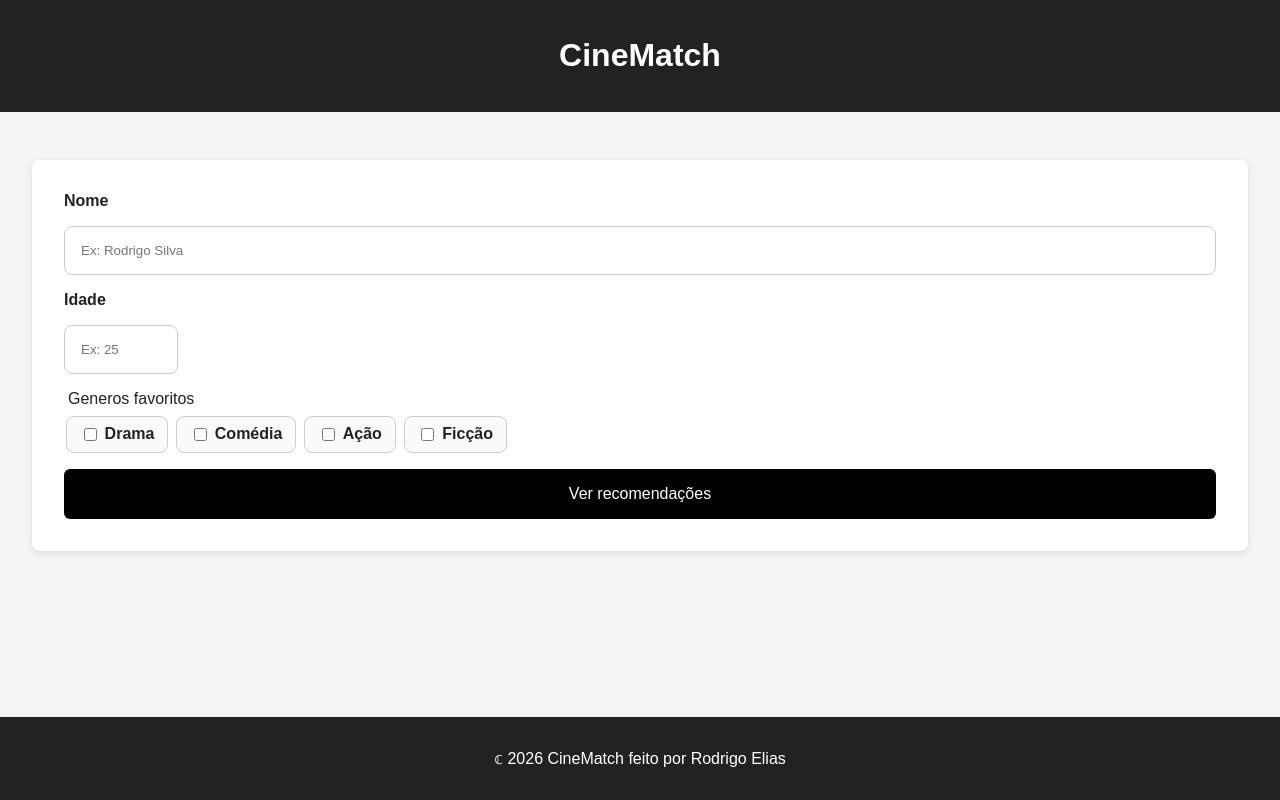
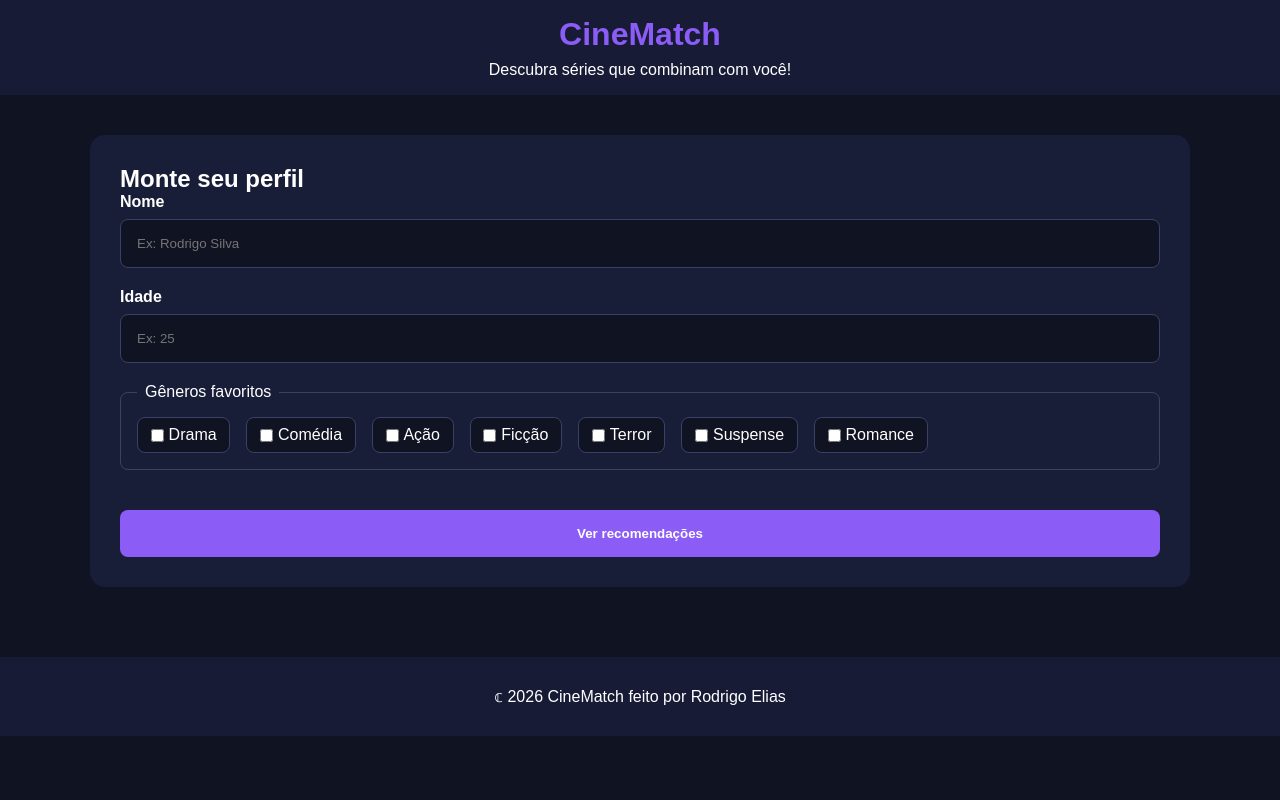
Before and after one commit to RodrigoProgramadorDev/CineMatch-Web, a website: page index.html in a window 1280 px wide. Drawn offline with Linux system fonts and the light colour scheme.

Commit message:
feat: adiciona scripts npm, modelo de dados e ajustes de estilo

```diff
--- a/css/style.css
+++ b/css/style.css
@@ -1,112 +1,116 @@
-html, body {
-    height: 100%;
+* {
+    box-sizing: border-box;
     margin: 0;
+    padding: 0;
 }
 
+
 body {
-    font-family: Arial, sans-serif;
-    margin: 0;
-    background: #f4f4f4;
-    color: #222;
-    display: flex;
-    flex-direction: column;
+    font-family: Arial, Helvetica, sans-serif;
+    background-color: #101322;
+    color: #ffffff;
+    min-height: 100vh;
 }
 
-header, footer {
+header {
     text-align: center;
     padding: 1rem;
-    background: #222;
-    color: #fff;
+    background-color: #171b35;
+}
+
+header h1 {
+    color: #8b5cf6;
+    margin-bottom: 0.5rem;
 }
 
 main {
-    flex: 1;
+    width: 90%;
+    max-width: 1100px;
+    margin: 0 auto;
+    padding: 40px 0;
 }
 
-form {
+.section {
+    background-color: #191e38;
+    padding: 30px;
+    border-radius: 15px;
+    margin-bottom: 30px;
+}
+
+#form-profile {
     display: flex;
     flex-direction: column;
-    gap: 1rem;
-    max-width: 90%;
-    margin: 3rem auto;
-    padding: 2rem;
-    background: #fff;
-    border-radius: 8px;
-    box-shadow: 0 2px 6px rgba(0,0,0,0.1);
+    gap: 20px;
 }
 
-.form-perfil label {
+.field {
+    display: flex;
+    flex-direction: column;
+    gap: 0.5rem;
+}
+
+label {
     font-weight: bold;
-    padding: 0;
+}
+
+input[type="text"],
+input[type="number"] {
+    padding: 1rem;
+    border: 1px solid #3b4166;
+    border-radius: 0.5rem;
+    background-color: #101322;
+    color: white;
+}
+
+fieldset {
+    border: 1px solid #3b4166;
+    border-radius: 0.5rem;
+    padding: 1rem;
+    display: flex;
+    flex-wrap: wrap;
+    gap: 1rem;
+}
+
+legend {
+    padding: 0 0.5rem;
 
 }
 
-.form-perfil fieldset legend {
-    margin: 0.5rem 0;
-}
-
-.form-perfil fieldset label {
+fieldset label {
+    font-weight: normal;
     display: flex;
     align-items: center;
     gap: 0.3rem;
     padding: 0.5rem 0.8rem;
-    border: 1px solid #ccc;
+    border: 1px solid #3b4166;
     border-radius: 0.5rem;
-    background: #fafafa;
     cursor: pointer;
+    background-color: #101322;
 }
 
-.form-perfil input[type="text"],
-.form-perfil input[type="number"] {
+button {
+    border: none;
+    border-radius: 8px;
     padding: 1rem;
-    border: 1px solid #ccc;
-    border-radius: 0.5rem;
+
+    background-color: #8b5cf6;
+    color: white;
+
+    font-weight: bold;
+    cursor: pointer;
+
+    transition: 0.2s;
 }
 
-.form-perfil input[type="number"] {
-    max-width: 5rem;
+button:hover {
+    background-color: #7c3aed;
 }
 
-.form-perfil fieldset {
-    border: none;
-    padding: 0;
-    display: flex;
-    flex-wrap: wrap;
-    gap: 0.5rem;
+.baseboard {
+    text-align: center;
+    padding: 30px;
+    background-color: #171b35;
 }
-
-.form-perfil button {
-    background: #000;
-    color: #fff;
-    padding: 1rem;
-    border: none;
-    border-radius: 6px;
-    font-size: 1rem;
-    cursor: pointer;
-}
-
-/* Container dos cards */
-.cards-container {
-    display: flex;
-    flex-wrap: wrap;
-    gap: 1rem;
-    justify-content: center;
-    padding: 2rem;
-}
-
-/* Cada card */
-.card {
-  flex: 1 1 250px; /* cresce, encolhe, largura mínima */
-    max-width: 300px;
-    background: #fff;
-    border-radius: 8px;
-    box-shadow: 0 2px 6px rgba(0,0,0,0.1);
-    padding: 1rem;
-}
-
-.badge.Alta { background: green; color: #fff; padding: 0.3rem; }
-.badge.Média { background: orange; color: #fff; padding: 0.3rem; }
-.badge.Baixa { background: red; color: #fff; padding: 0.3rem; }
 
 /* Responsividade */
 @media (max-width: 768px) {
@@ -119,59 +123,3 @@ form {
     max-width: 90%; /* ocupa quase toda a largura no mobile */
     }
 }
-
-
-/* Estilos dos resutados */
-cards-container {
-    display: flex;
-    flex-wrap: wrap;
-    gap: 1.5rem;
-    justify-content: center;
-    padding: 2rem;
-}
-
-.card-serie {
-    max-width: 20rem;
-    background: #fff;
-    border-radius: 8px;
-    box-shadow: 0 2px 6px rgba(0,0,0,0.1);
-    overflow: hidden;
-}
-
-.card-serie img {
-    width: 100%;
-    height: auto;
-    display: block;
-}
-
-.card-serie h3 {
-    margin: 0.5rem;
-    font-size: 1.2rem;
-}
-
-.card-serie p {
-    margin: 0.5rem;
-    color: #555;
-}
-
-.badge {
-    display: inline-block;
-    margin: 0.5rem;
-    padding: 0.3rem 0.6rem;
-    border-radius: 4px;
-    font-size: 0.8rem;
-    color: #fff;
-}
-.badge.Alta { background: green; }
-.badge.Média { background: orange; }
-.badge.Baixa { background: red; }
-
-@media (max-width: 768px) {
-    .cards-container {
-    flex-direction: column;
-    align-items: center;
-    }
-    .card-serie {
-    max-width: 90%;
-    }
-}
--- a/index.html
+++ b/index.html
@@ -1,45 +1,71 @@
 <!DOCTYPE html>
-<html lang="en">
+<html lang="pt-BR">
 <head>
     <meta charset="UTF-8">
-    <meta name="description" content="CineMatch - Recomendações de séries personalizadas">
+    <meta name="description" content="Encontre séries compatíveis com seus gêneros favoritos no CineMatch.">
     <meta name="viewport" content="width=device-width, initial-scale=1.0">
     <title>CineMatch</title>
+    <!-- Open Graph -->
+    <meta property="og:title" content="CineMatch - Recomendações de Séries">
+    <meta property="og:description" content="Descubra séries de acordo com seus gêneros favoritos.">
+    <meta property="og:type" content="website">
     <link rel="stylesheet" href="/css/style.css">
 </head>
 <body>
     <header>
         <h1>CineMatch</h1>
+        <p>Descubra séries que combinam com você!</p>
     </header>
 
     <main>
-        <section id="perfil-section" class="perfil-section">
-            <!-- Fomulário de Perfil para prencher -->
-            <form id="form-perfil" class="form-perfil">
-                <label for="nome">Nome</label>
-                <input type="text" id="nome" placeholder="Ex: Rodrigo Silva" required>
-
-                <label for="idade">Idade</label>
-                <input type="number" id="idade" placeholder="Ex: 25" required>
-
+        <!-- Formulario -->
+        <section id="perfil-section" class="section">
+            <h2>Monte seu perfil</h2>
+            <form id="form-profile">
+                <div class="field">
+                    <label for="name">Nome</label>
+                    <input type="text" id="name" name="name" placeholder="Ex: Rodrigo Silva" required>
+                </div>
+                <div class="field">
+                    <label for="age">Idade</label>
+                    <input type="number" id="age" name="age" placeholder="Ex: 25" required>
+                </div>
                 <fieldset>
-                    <legend>Generos favoritos</legend>
-                    <label><input type="checkbox" name="genero" value="Drama">Drama</label>
-                    <label><input type="checkbox" name="genero" value="Comédia">Comédia</label>
-                    <label><input type="checkbox" name="genero" value="Ação">Ação</label>
-                    <label><input type="checkbox" name="genero" value="Ficção">Ficção</label>
+                    <legend>Gêneros favoritos</legend>
+                    <label><input type="checkbox" name="genres" value="Drama">Drama</label>
+                    <label><input type="checkbox" name="genres" value="Comedy">Comédia</label>
+                    <label><input type="checkbox" name="genres" value="Action">Ação</label>
+                    <label><input type="checkbox" name="genres" value="fiction">Ficção</label>
+                    <label><input type="checkbox" name="genres" value="Horror">Terror</label>
+                    <label><input type="checkbox" name="genres" value="Thriller">Suspense</label>
+                    <label><input type="checkbox" name="genres" value="Romance">Romance</label>
                 </fieldset>
-
+                <p id="form-message" class="message"></p>
                 <button type="submit">Ver recomendações</button>
             </form>
         </section>
-        <section id="resultados" class="cards-container">
-            <!-- Resultados vai aparece aqui -->
+        <!-- Resultados -->
+        <section id="results-section" class="results-section-style" hidden>
+            <div class="top-results">
+                <h2>Suas recomendações</h2>
+                <p id="welcome-message"></p>
+            </div>
+
+            <button id="btn-switch-profile" type="button">Trocar perfil</button>
+            <div>
+                <p id="loading-message" class="message"></p>
+                <p id="error-message" class="error-message"></p>
+                <p id="calculation-accountant"></p>
+                <div id="results" class="results-grid"></div>
+            </div>
+            <!-- Os resultados aparecerao aqui -->
         </section>
     </main>
 
-    <footer>
+    <footer class="baseboard">
         <p>&copf; 2026 CineMatch feito por Rodrigo Elias</p>
     </footer>
+
+    <script type="module" src="js/script.js"></script>
 </body>
 </html>
--- a/js/script.js
+++ b/js/script.js
@@ -0,0 +1,29 @@
+// Os elementos da DOM
+const form = document.querySelector("#form-profile");
+
+const switchProfileButton = document.querySelector("#btn-switch-profile");
+
+const formMessage = document.querySelector("#form-message")
+
+// capturando os dados do formulario
+
+form.addEventListener("submit", async (event) => {
+    event.preventDefault();
+
+    try {
+        const name = document.querySelector("#name").value.trim();
+        const age = Number(document.querySelector("#age").value);
+        const genres = Array.from(document.querySelectorAll(`input[name="genres"]:checked`)).map(input => input.value);
+
+        // Montando o objeto usuario
+        const user = {
+            name: name,
+            age: age,
+            favoriteGenres: genres
+        };
+        console.log("Usuário:", user);
+        localStorage.setItem("cinematchProfile", JSON.stringify(user));
+    } catch (erro) {
+        formMessage.textContent = erro.message
+    }
+});
```
Also changed, not shown: js/modelo.js (added, +15 -0 lines), package.json (added, +25 -0 lines), 2 other files.
